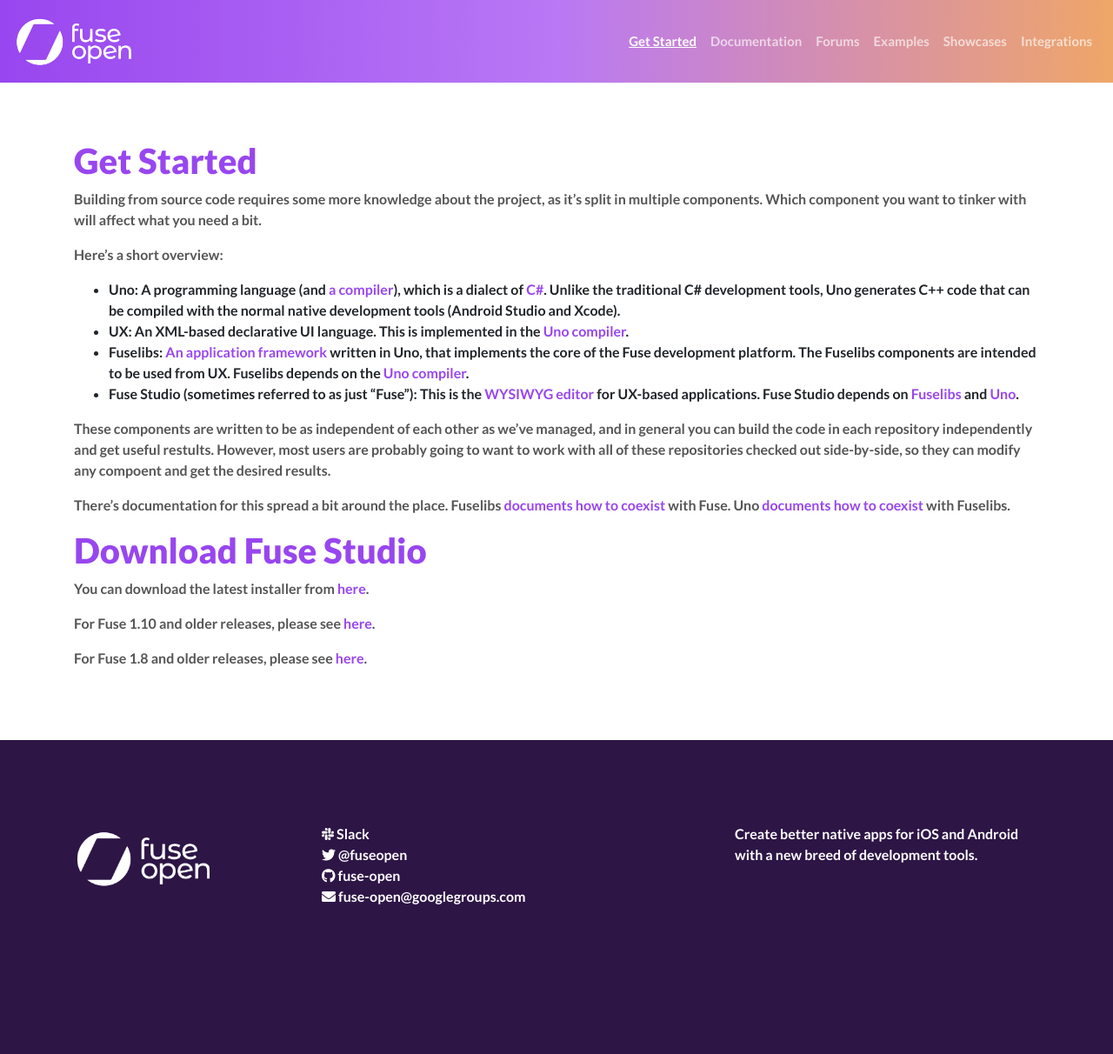
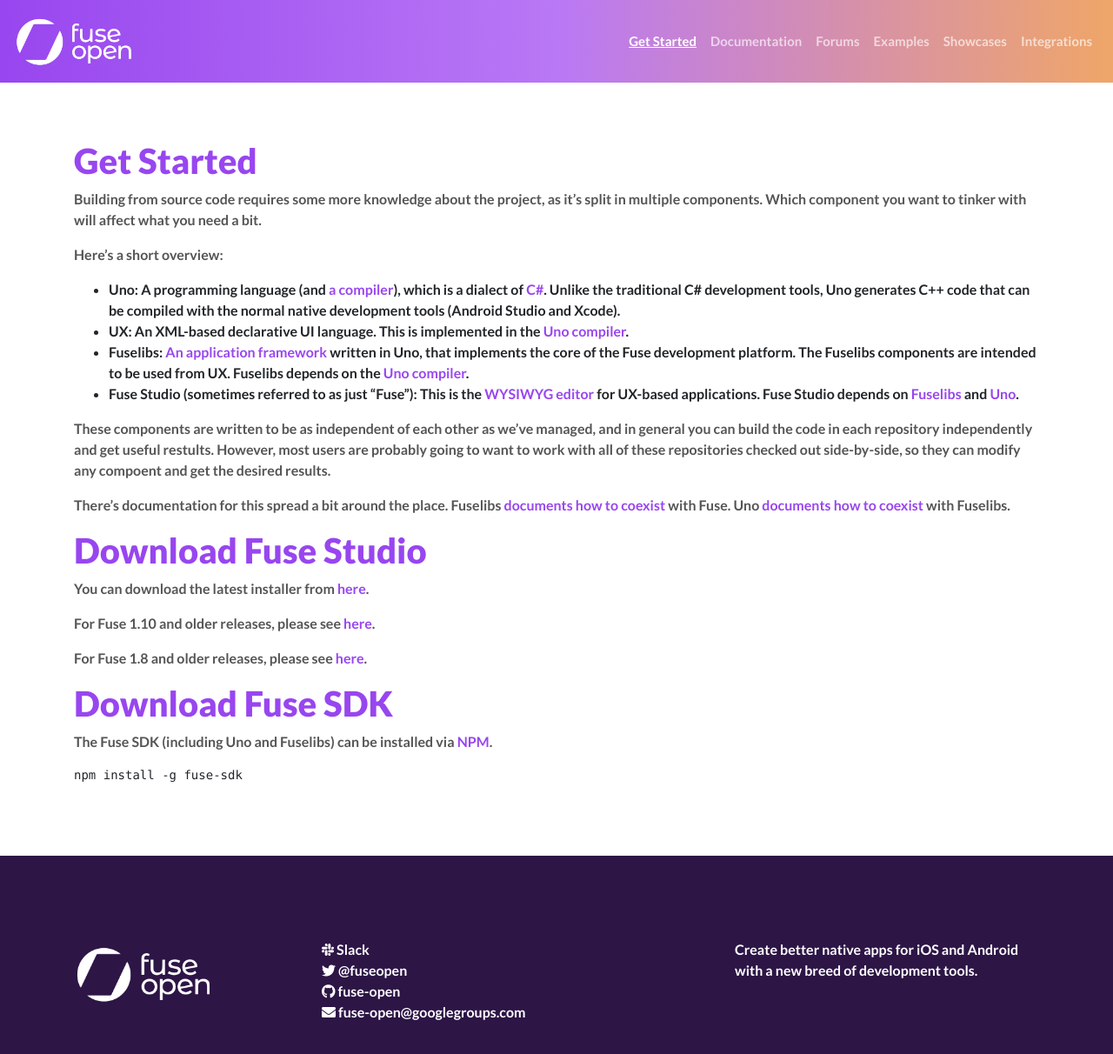
Before and after one commit to fuse-open/fuse-open.github.io, a Jekyll site: the page built from get_started.md, in a window 1280 px wide and 1256 px high. Shown: the top 1212 px of the window at 87% size. Built offline with Jekyll 4.4.1, drawn with Linux system fonts in a browser that asks for light colours; nearby versions of some CDN libraries.

Commit message:
add info about getting Fuse SDK via NPM

```diff
--- a/get_started.md
+++ b/get_started.md
@@ -50,3 +50,9 @@ You can download the latest installer from <a href="https://github.com/fuse-x/st
 For Fuse 1.10 and older releases, please see <a href="https://github.com/fuse-open/fuse-studio/releases" target="_blank">here</a>.
 
 For Fuse 1.8 and older releases, please see <a href="https://github.com/fusetools/fuse-releases/releases" target="_blank">here</a>.
+
+# Download Fuse SDK
+
+The Fuse SDK (including Uno and Fuselibs) can be installed via <a href="https://www.npmjs.com/package/fuse-sdk" target="_blank">NPM</a>.
+
+<pre>npm install -g fuse-sdk</pre>
```
